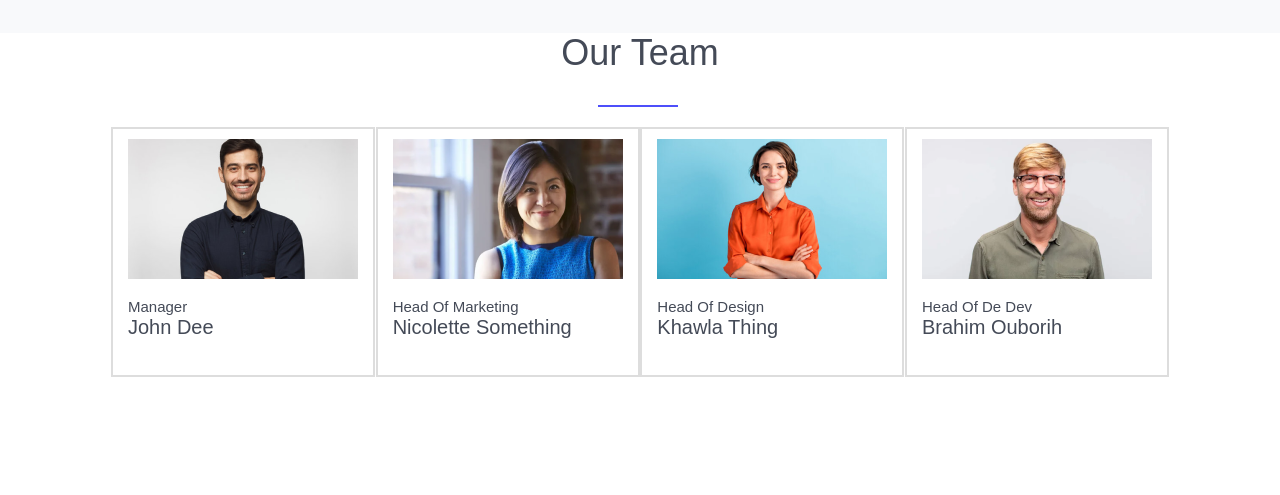
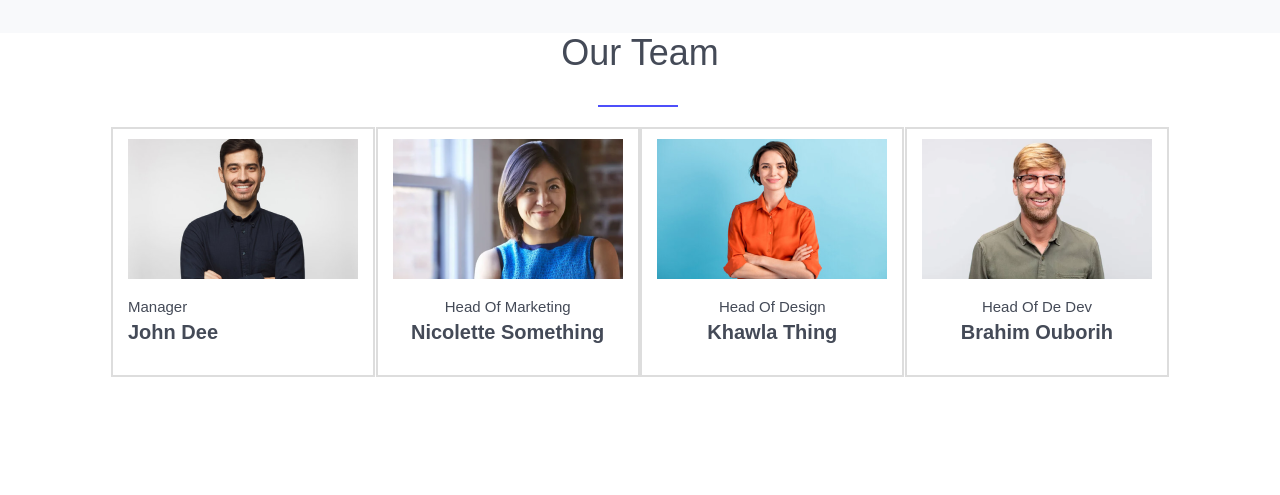
Before and after one commit to t-amiine/My-1-Brief, a plain HTML site: page index.html in a window 1280 px wide. Shown: the part 2640-3135 px from the top of the page. Drawn offline with nearby package versions, Linux system fonts and the light colour scheme.

Commit message:
team modification

```diff
--- a/assets/mycss/team.css
+++ b/assets/mycss/team.css
@@ -17,7 +17,8 @@
 }
 #Team .perso img {margin-bottom: 20px;}
 #Team .perso h6 {font-size: 15px;}
-
+#Team .perso h1 {font-weight: 700; margin-top: 5px;}
+.person-info {text-align: center;}
 @media screen and (max-width: 740px) {
     #Team .perso {
         display: flex;
```
